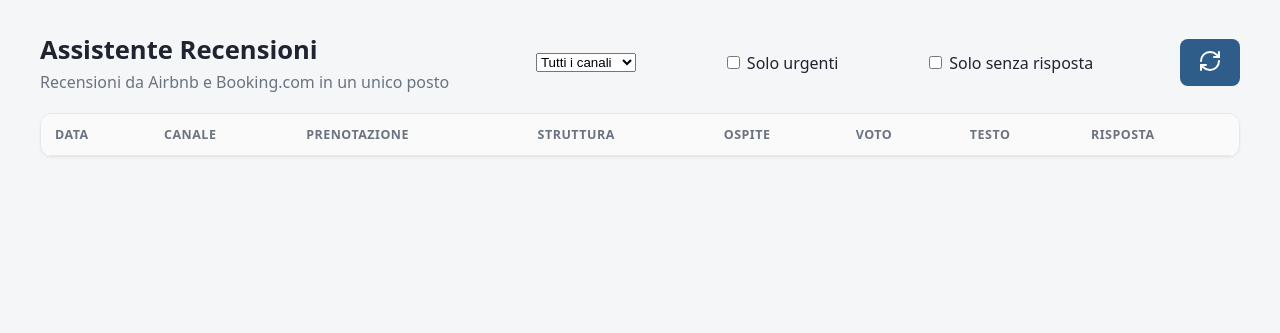
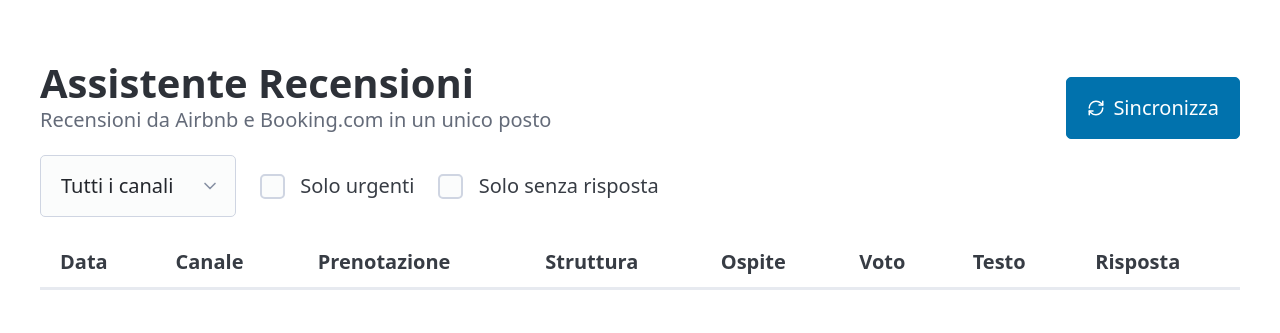
Before and after one commit to davishka-hikkaduwa/assistente-recensioni, a plain HTML site: page index.html in a window 1280 px wide. Drawn offline with nearby package versions, Linux system fonts and the light colour scheme.

Commit message:
migration to pico css

```diff
--- a/index.html
+++ b/index.html
@@ -1,41 +1,50 @@
 <!DOCTYPE html>
-<html lang="it">
+<html lang="it" data-theme="light">
 	<head>
 		<meta charset="UTF-8" />
 		<meta name="viewport" content="width=device-width, initial-scale=1.0" />
 		<title>Assistente Recensioni</title>
+
+		<link
+			rel="stylesheet"
+			href="https://cdn.jsdelivr.net/npm/@picocss/pico@2.0.6/css/pico.min.css"
+		/>
+
 		<link rel="stylesheet" href="style.css" />
 	</head>
 	<body>
-		<div class="contenitore">
+		<main class="container">
 			<header class="intestazione">
-				<div>
+				<hgroup>
 					<h1>Assistente Recensioni</h1>
-					<p class="sottotitolo">
-						Recensioni da Airbnb e Booking.com in un unico posto
-					</p>
-				</div>
-				<select id="filtro-canale">
+					<p>Recensioni da Airbnb e Booking.com in un unico posto</p>
+				</hgroup>
+				<button id="sync-btn">
+					<i data-lucide="refresh-cw"></i>
+					Sincronizza
+				</button>
+			</header>
+
+			<div class="barra-filtri">
+				<select id="filtro-canale" aria-label="Filtra per canale">
 					<option value="tutti">Tutti i canali</option>
 					<option value="airbnb">Airbnb</option>
 					<option value="booking">Booking.com</option>
 				</select>
-				<label class="filtro">
+
+				<label>
 					<input type="checkbox" id="filtro-urgenti" />
 					Solo urgenti
 				</label>
-				<label class="filtro">
+
+				<label>
 					<input type="checkbox" id="filtro-senza-risposta" />
 					Solo senza risposta
 				</label>
-				<button id="sync-btn">
-					<!-- Sincronizza  -->
-					<i data-lucide="refresh-cw"></i>
-				</button>
-			</header>
+			</div>
 
-			<div class="tabella-wrap">
-				<table>
+			<div class="overflow-auto">
+				<table class="striped">
 					<thead>
 						<tr>
 							<th>Data</th>
@@ -51,7 +60,8 @@
 					<tbody id="review-table-body"></tbody>
 				</table>
 			</div>
-		</div>
+		</main>
+
 		<script src="https://unpkg.com/lucide@0.460.0/dist/umd/lucide.min.js"></script>
 		<script src="script.js"></script>
 	</body>
--- a/style.css
+++ b/style.css
@@ -1,12 +1,5 @@
-/* ===== Colori e misure riutilizzabili ===== */
+/* ===== Colori dell'app (Pico gestisce il resto) ===== */
 :root {
-	--sfondo: #f5f6f8;
-	--card: #ffffff;
-	--testo: #1f2430;
-	--testo-tenue: #6b7280;
-	--bordo: #e5e7eb;
-	--primario: #2f5d8a;
-
 	--rosso-bg: #fde8e8;
 	--rosso: #b42318;
 	--giallo-bg: #fef4d6;
@@ -15,112 +8,66 @@
 	--verde: #1b7a3d;
 }
 
-* {
-	box-sizing: border-box;
-}
-
-body {
-	margin: 0;
-	padding: 32px 16px;
-	font-family: system-ui, -apple-system, 'Segoe UI', sans-serif;
-	background: var(--sfondo);
-	color: var(--testo);
-}
-
 /* ===== Intestazione ===== */
-.contenitore {
-	max-width: 1200px;
-	margin: 0 auto;
-}
-
 .intestazione {
 	display: flex;
 	justify-content: space-between;
 	align-items: center;
+	flex-wrap: wrap;
 	gap: 16px;
-	margin-bottom: 20px;
+	margin-top: 2rem;
 }
 
-h1 {
-	margin: 0;
-	font-size: 1.6rem;
+#sync-btn {
+	display: inline-flex;
+	align-items: center;
+	gap: 8px;
+	width: auto;
 }
 
-.sottotitolo {
-	margin: 4px 0 0;
-	color: var(--testo-tenue);
+#sync-btn svg {
+	width: 18px;
+	height: 18px;
 }
 
-button {
-	padding: 10px 18px;
-	border: none;
-	border-radius: 8px;
-	background: var(--primario);
-	color: white;
-	font-size: 0.95rem;
-	font-weight: 600;
-	cursor: pointer;
+/* ===== Barra dei filtri ===== */
+.barra-filtri {
+	display: flex;
+	flex-wrap: wrap;
+	align-items: center;
+	gap: 16px 24px;
+	margin-bottom: 1rem;
 }
 
-button:hover {
-	filter: brightness(1.1);
+.barra-filtri select {
+	width: auto;
+	margin: 0;
+}
+
+.barra-filtri label {
+	margin: 0;
 }
 
 /* ===== Tabella ===== */
-.tabella-wrap {
-	overflow-x: auto;
-	background: var(--card);
-	border: 1px solid var(--bordo);
-	border-radius: 12px;
-	box-shadow: 0 1px 3px rgba(0, 0, 0, 0.05);
-}
-
-table {
-	width: 100%;
-	border-collapse: collapse;
-	font-size: 0.92rem;
-}
-
-th,
 td {
-	padding: 12px 14px;
-	text-align: left;
 	vertical-align: top;
-	border-bottom: 1px solid var(--bordo);
-}
-
-th {
-	background: #fafafa;
-	color: var(--testo-tenue);
-	font-size: 0.78rem;
-	text-transform: uppercase;
-	letter-spacing: 0.04em;
-}
-
-tbody tr:last-child td {
-	border-bottom: none;
-}
-
-tbody tr:hover {
-	background: #f9fafb;
 }
 
 .codice {
-	font-family: ui-monospace, monospace;
-	color: var(--testo-tenue);
+	font-family: var(--pico-font-family-monospace);
+	font-size: 0.85em;
 }
 
 .testo {
 	min-width: 280px;
-	line-height: 1.4;
 }
 
 /* ===== Etichette (badge) ===== */
 .badge {
 	display: inline-block;
-	padding: 3px 10px;
+	padding: 2px 10px;
 	border-radius: 999px;
-	font-size: 0.8rem;
+	font-size: 0.8em;
 	font-weight: 600;
 	white-space: nowrap;
 }
@@ -151,6 +98,7 @@ tbody tr:hover {
 	color: var(--verde);
 }
 
+/* ===== Icone della colonna Risposta ===== */
 .icona-ok {
 	color: var(--verde);
 }
```
Also changed, not shown: 2 other files.
